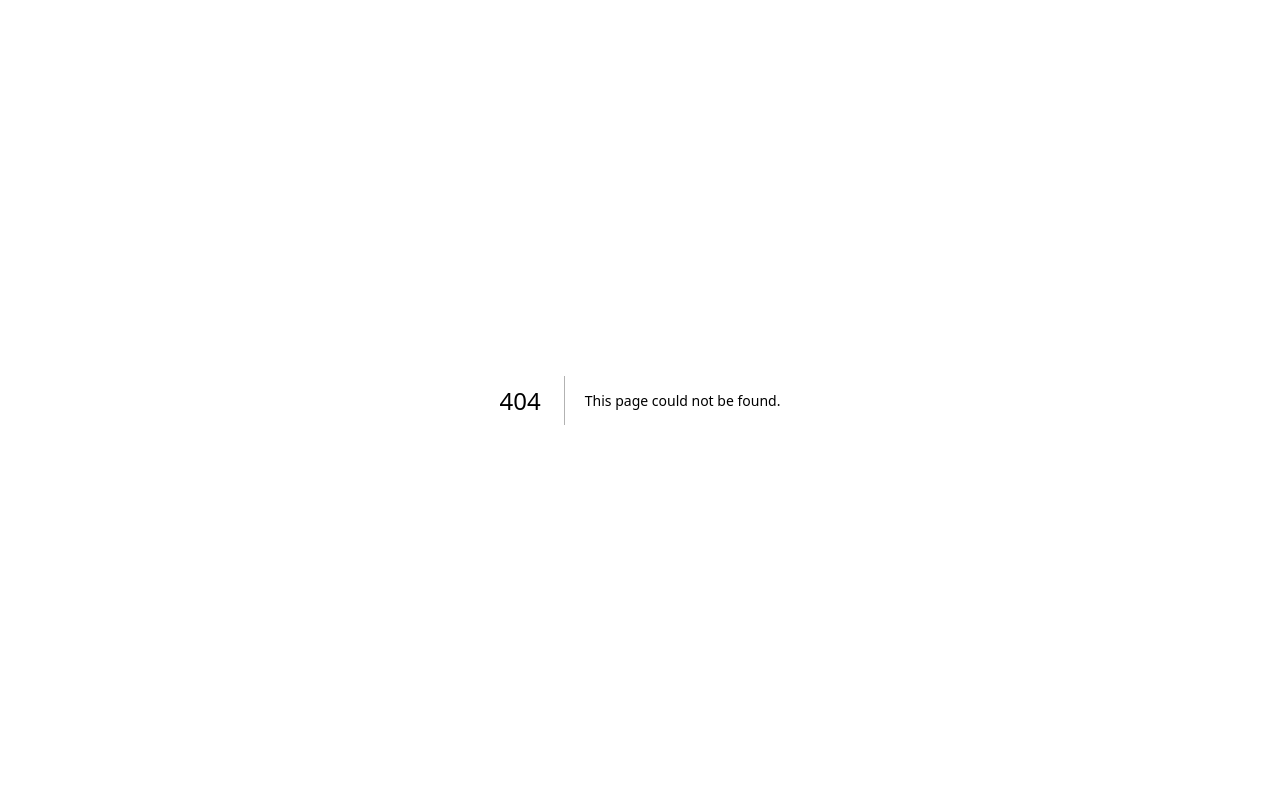
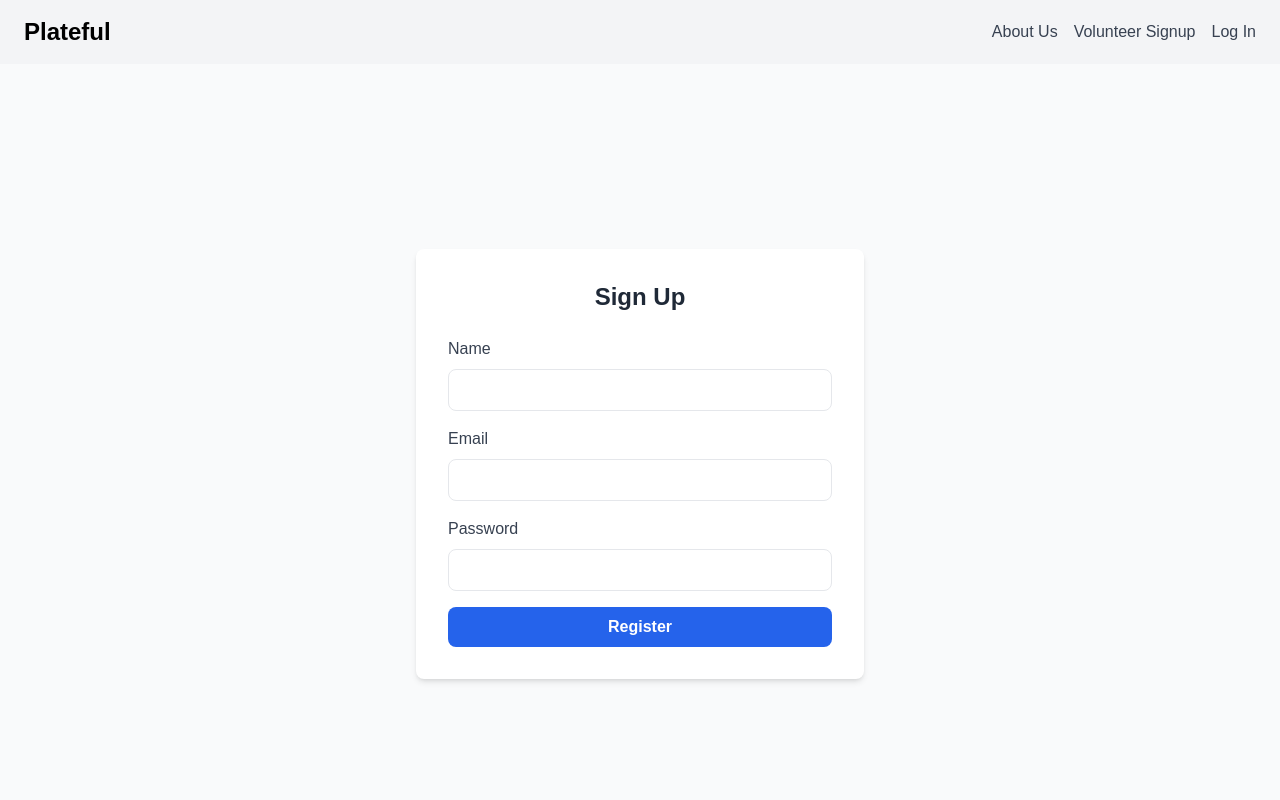
Before and after one commit to isaacfung1/Plateful, a Next.js app in the folder plateful/: page /register in a window 1280 px wide. Before the commit this address had no page. Shown: the top 800 px of the page. Built offline with nearby package versions, Linux system fonts and the light colour scheme.

Commit message:
added simple registeration page

```diff
--- a/plateful/components/home/Header.tsx
+++ b/plateful/components/home/Header.tsx
@@ -5,10 +5,10 @@ const Header = () => {
   return (
     <header className="flex justify-between items-center px-6 py-4 bg-gray-100 shadow-md">
 
-      <Link href="/home" className="text-2xl font-bold text-black">Plateful</Link>
+      <Link href="/" className="text-2xl font-bold text-black">Plateful</Link>
       <nav className="flex gap-4">
         <a href="#about" className="text-gray-700 hover:text-blue-500">About Us</a>
-        <a href="#volunteer" className="text-gray-700 hover:text-blue-500">Volunteer Signup</a>
+        <a href="/register" className="text-gray-700 hover:text-blue-500">Volunteer Signup</a>
         <Link href="/login"className="text-gray-700 hover:text-blue-500">Log In</Link>
       </nav>
     </header>
--- a/plateful/components/home/HeroSection.tsx
+++ b/plateful/components/home/HeroSection.tsx
@@ -1,4 +1,5 @@
 import React from "react";
+import Link from "next/link";
 
 const HeroSection = () => {
   return (
@@ -8,9 +9,9 @@ const HeroSection = () => {
         Connecting grocery stores, food banks, and volunteers to reduce food waste and feed the community.
       </p>
       <div className="mt-8">
-        <button className="bg-blue-600 text-white px-6 py-3 rounded-lg mr-4 hover:bg-blue-700">
-          Sign Up as a Volunteer
-        </button>
+      <a href="/register" className="bg-blue-600 text-white px-6 py-3 rounded-lg mr-4 hover:bg-blue-700">
+        Sign Up as a Volunteer
+      </a>
         <button className="bg-gray-300 px-6 py-3 rounded-lg hover:bg-gray-400">
           Learn More
         </button>
--- /dev/null
+++ b/plateful/components/register/RegisterForm.tsx
@@ -0,0 +1,57 @@
+"use client";
+
+import React, { useState } from "react";
+
+const RegisterForm = () => {
+  const [email, setEmail] = useState("");
+  const [password, setPassword] = useState("");
+
+  const handleSubmit = (e: React.FormEvent) => {
+    e.preventDefault();
+    // Handle registration logic here
+  };
+
+  return (
+    <form onSubmit={handleSubmit} className="mt-6 fade-in">
+    <div className="mb-4">
+        <label className="block text-gray-700">Name</label>
+        <input
+          type="email"
+          value={email}
+          onChange={(e) => setEmail(e.target.value)}
+          className="w-full px-4 py-2 mt-2 border rounded-lg focus:outline-none focus:ring-2 focus:ring-blue-600"
+          required
+        />
+      </div>
+      <div className="mb-4">
+        <label className="block text-gray-700">Email</label>
+        <input
+          type="email"
+          value={email}
+          onChange={(e) => setEmail(e.target.value)}
+          className="w-full px-4 py-2 mt-2 border rounded-lg focus:outline-none focus:ring-2 focus:ring-blue-600"
+          required
+        />
+      </div>
+      <div className="mb-4">
+        <label className="block text-gray-700">Password</label>
+        <input
+          type="password"
+          value={password}
+          onChange={(e) => setPassword(e.target.value)}
+          className="w-full px-4 py-2 mt-2 border rounded-lg focus:outline-none focus:ring-2 focus:ring-blue-600"
+          required
+        />
+      </div>
+
+      <button
+        type="submit"
+        className="w-full px-4 py-2 font-bold text-white bg-blue-600 rounded-lg hover:bg-blue-700"
+      >
+        Register
+      </button>
+    </form>
+  );
+};
+
+export default RegisterForm;
--- /dev/null
+++ b/plateful/components/register/RegisterPage.tsx
@@ -0,0 +1,21 @@
+import React from "react";
+import Header from "../home/Header";
+import Footer from "../home/Footer";
+import RegisterForm from "./RegisterForm";
+
+const RegisterPage = () => {
+  return (
+    <div>
+      <Header />
+      <main className="flex flex-col items-center justify-center min-h-screen bg-gray-50">
+        <div className="w-full max-w-md p-8 bg-white rounded-lg shadow-md">
+          <h2 className="text-2xl font-bold text-center text-gray-800">Sign Up</h2>
+          <RegisterForm />
+        </div>
+      </main>
+      <Footer />
+    </div>
+  );
+};
+
+export default RegisterPage;
--- /dev/null
+++ b/plateful/pages/register.tsx
@@ -0,0 +1,8 @@
+import React from "react";
+import RegisterPage from "../components/register/RegisterPage";
+
+const Register = () => {
+  return <RegisterPage />;
+};
+
+export default Register;
```
